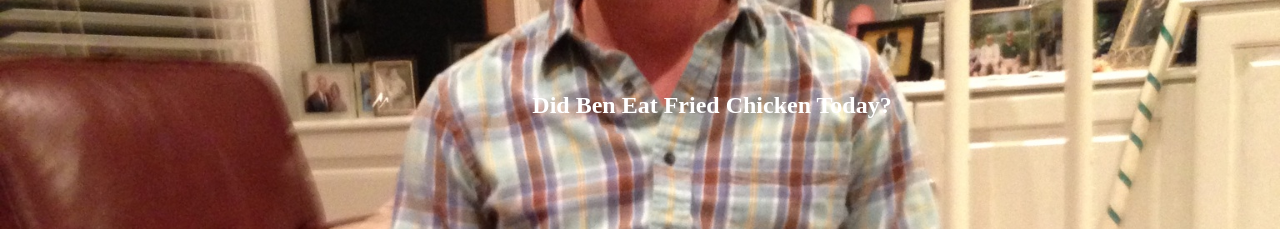
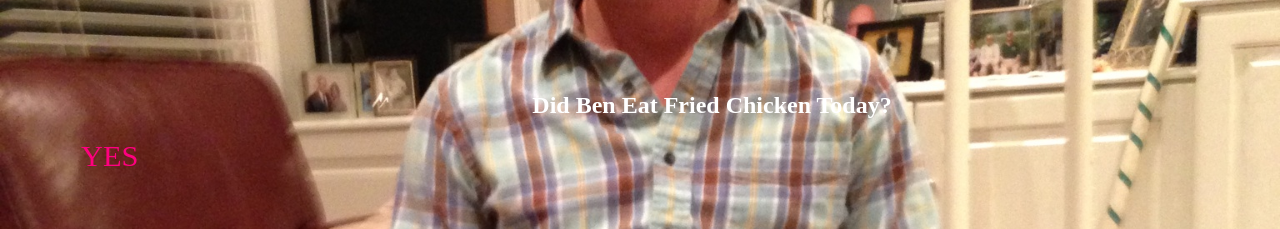
Before and after one commit to aliceadelef/friedchicken, a plain HTML site: page index.html in a window 1280 px wide. Shown: the top 229 px of the page. Drawn offline with Linux system fonts and the light colour scheme.

Commit message:
Update index.html

```diff
--- a/index.html
+++ b/index.html
@@ -7,6 +7,9 @@
 
   <div class="flex-container">
     <h2>Did Ben Eat Fried Chicken Today?</h2>
+    <div class="box">
+      <h1>YES</h1>
+    </div>
   </div>
 
 </body>
```
